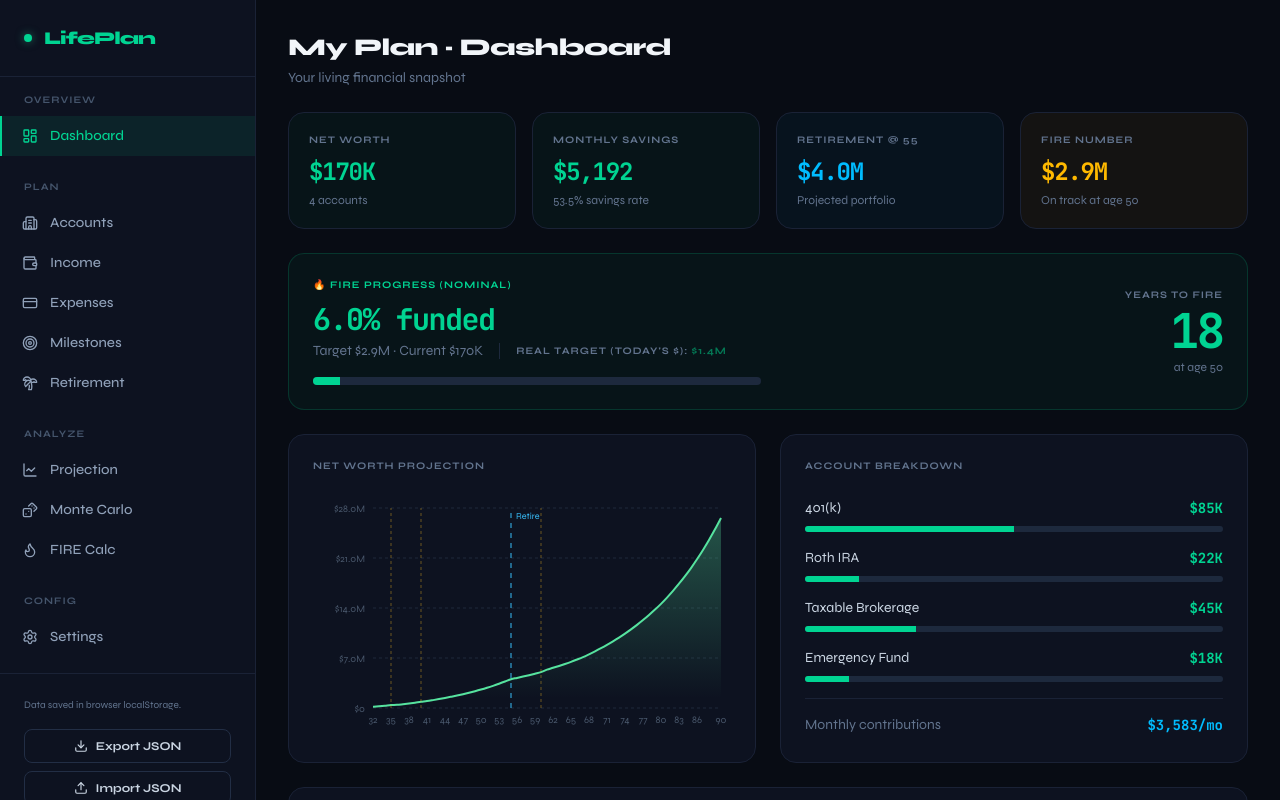
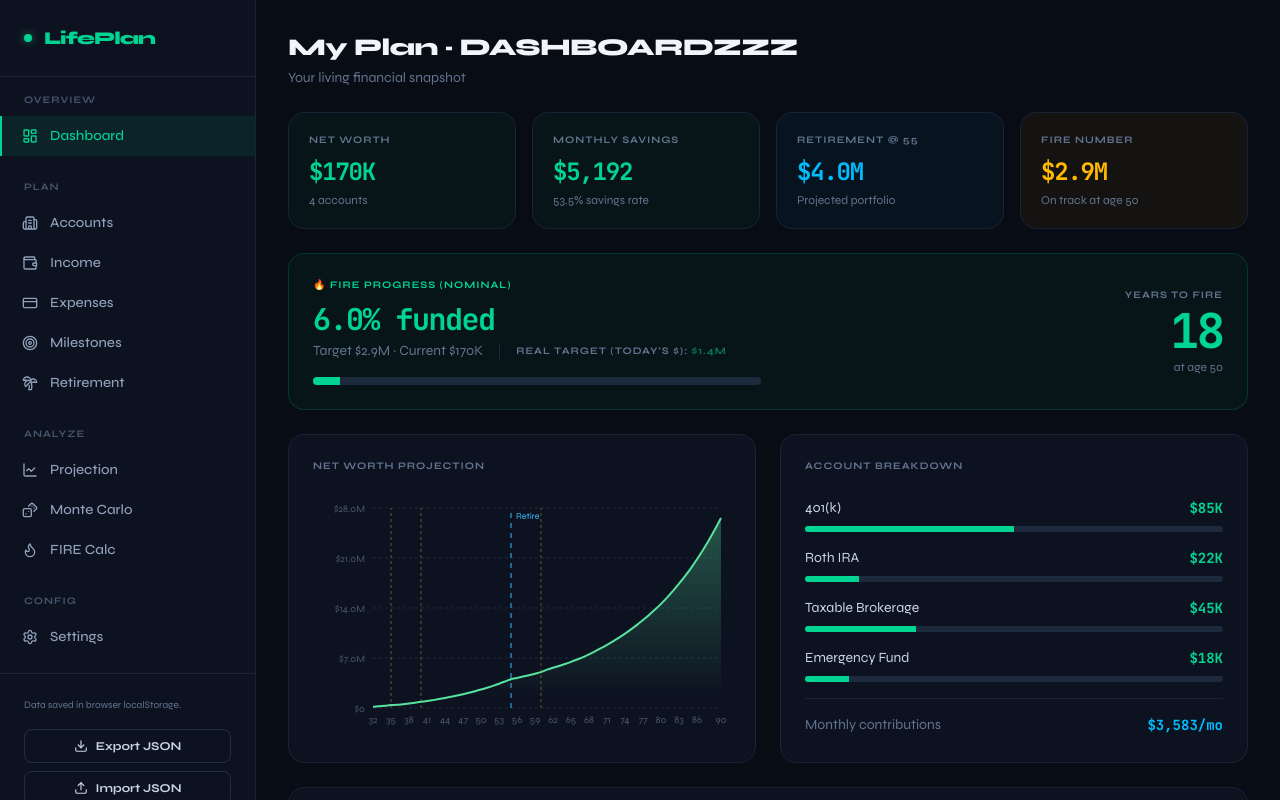
Before and after one commit to TtlMetal/lifeplan2, a React (Vite) app: page / in a window 1280 px wide. Built offline with nearby package versions, Linux system fonts and the light colour scheme.

Commit message:
feat: Update dashboard title typo
Corrects a typo in the dashboard title from "DASHBOARDZZZ" to "Dashboard".

```diff
--- a/src/components/Dashboard.tsx
+++ b/src/components/Dashboard.tsx
@@ -26,7 +26,7 @@ export const Dashboard = ({ data, derived, projection }: DashboardProps) => {
   return (
     <div className="space-y-6 animate-in fade-in slide-in-from-bottom-4 duration-500">
       <div className="flex flex-col gap-1">
-        <h2 className="text-2xl font-black tracking-tight text-slate-100">{p.name} · Dashboard</h2>
+        <h2 className="text-2xl font-black tracking-tight text-slate-100">{p.name} · DASHBOARDZZZ</h2>
         <p className="text-sm text-slate-500">Your living financial snapshot</p>
       </div>
 
```
